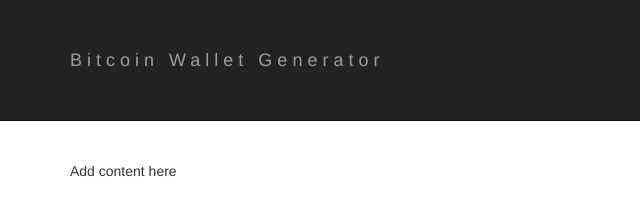
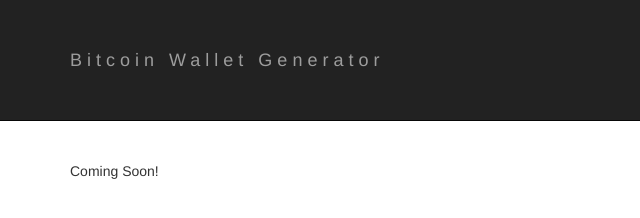
Before and after one commit to mnutsch/bitcoin_paper_wallet_generator, a plain HTML site: page dev-notes.html in a window 1280 px wide. Shown: the full height of the page, 0-640 px from the left. Drawn offline with nearby package versions, Linux system fonts and the light colour scheme.

Commit message:
Update dev-notes.html

```diff
--- a/dev-notes.html
+++ b/dev-notes.html
@@ -34,7 +34,7 @@
 	  </div>
 	</nav>
 	<div class="container">
-		Add content here
+		Coming Soon!
 	</div>
   </body>
 
```
